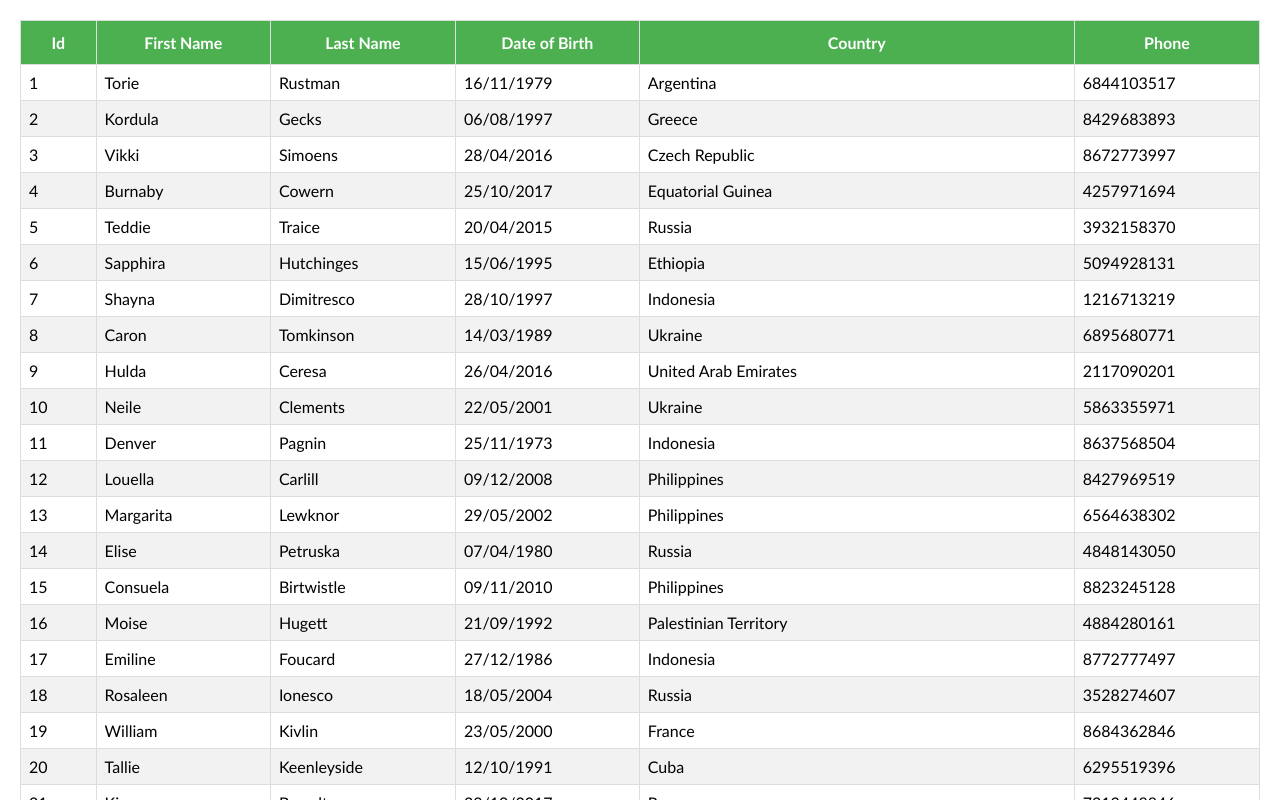
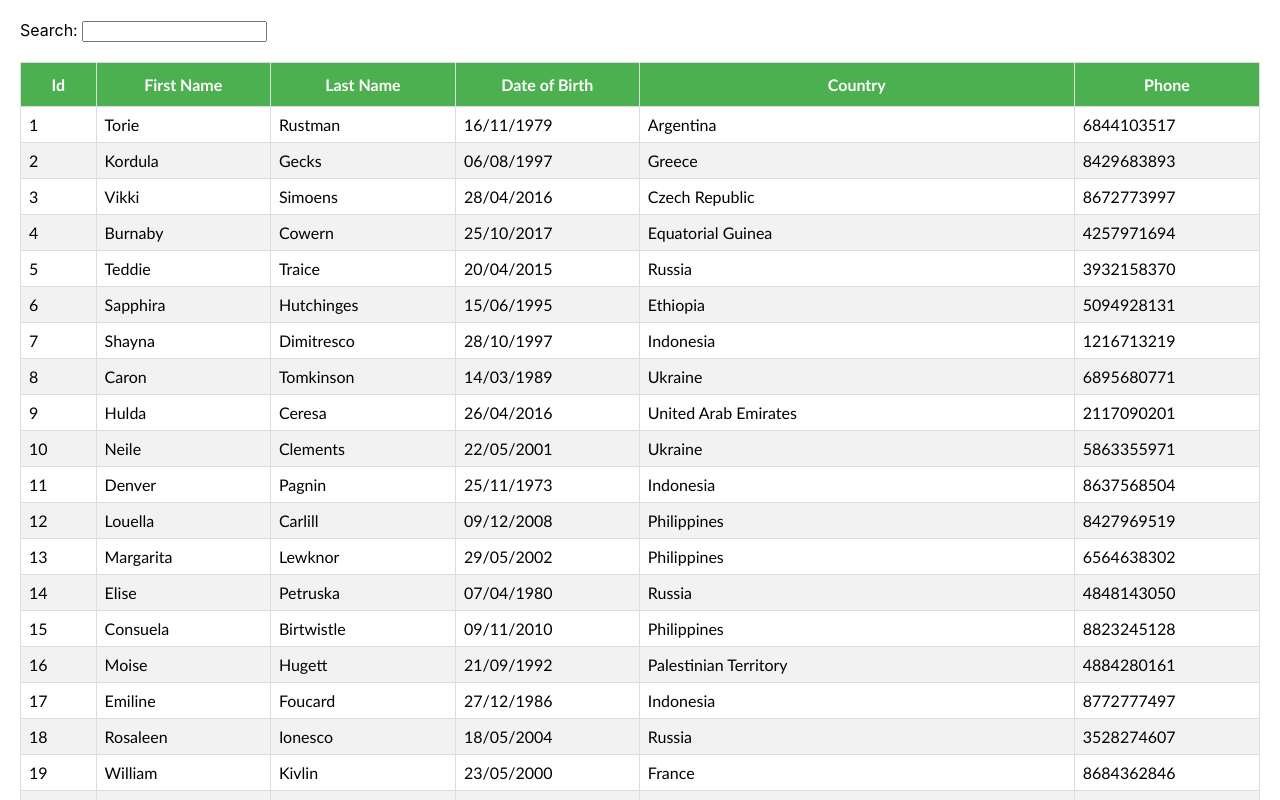
Before and after one commit to amontalvof/react-table-demo, a React (Create React App) app: page / in a window 1280 px wide. Shown: the top 800 px of the page. Built offline with nearby package versions, Linux system fonts and the light colour scheme.

Commit message:
feat: Global Filtering

```diff
--- a/src/App.js
+++ b/src/App.js
@@ -1,12 +1,13 @@
 import React from 'react';
 import './App.css';
 // import BasicTable from './components/BasicTable';
-import SortingTable from './components/SortingTable';
+// import SortingTable from './components/SortingTable';
+import FilteringTable from './components/FilteringTable';
 
 function App() {
     return (
         <div className="App">
-            <SortingTable />
+            <FilteringTable />
         </div>
     );
 }
--- /dev/null
+++ b/src/components/FilteringTable.js
@@ -0,0 +1,95 @@
+import React, { useMemo } from 'react';
+import { useTable, /*useFilters,*/ useGlobalFilter } from 'react-table';
+import MOCK_DATA from './MOCK_DATA.json';
+import { COLUMNS } from './columns';
+import './table.css';
+import { GlobalFilter } from './GlobalFilter';
+// import { ColumnFilter } from './ColumnFilter';
+
+const FilteringTable = () => {
+    const columns = useMemo(() => COLUMNS, []);
+    const data = useMemo(() => MOCK_DATA, []);
+
+    // const defaultColumn = React.useMemo(
+    //     () => ({
+    //         Filter: ColumnFilter,
+    //     }),
+    //     []
+    // );
+
+    const {
+        getTableProps,
+        getTableBodyProps,
+        headerGroups,
+        footerGroups,
+        rows,
+        prepareRow,
+        state,
+        setGlobalFilter,
+    } = useTable(
+        {
+            columns,
+            data,
+            // defaultColumn,
+        },
+        // useFilters,
+        useGlobalFilter
+    );
+
+    const { globalFilter } = state;
+
+    return (
+        <>
+            <GlobalFilter filter={globalFilter} setFilter={setGlobalFilter} />
+            <br />
+            <br />
+            <table {...getTableProps()}>
+                <thead>
+                    {headerGroups.map((headerGroup) => (
+                        <tr {...headerGroup.getHeaderGroupProps()}>
+                            {headerGroup.headers.map((column) => (
+                                <th {...column.getHeaderProps()}>
+                                    {column.render('Header')}
+                                    {/* <div>
+                                        {column.canFilter
+                                            ? column.render('Filter')
+                                            : null}
+                                    </div> */}
+                                </th>
+                            ))}
+                        </tr>
+                    ))}
+                </thead>
+                <tbody {...getTableBodyProps()}>
+                    {rows.map((row) => {
+                        prepareRow(row);
+                        return (
+                            <tr {...row.getRowProps()}>
+                                {row.cells.map((cell) => {
+                                    return (
+                                        <td {...cell.getCellProps()}>
+                                            {cell.render('Cell')}
+                                        </td>
+                                    );
+                                })}
+                            </tr>
+                        );
+                    })}
+                </tbody>
+                <tfoot>
+                    {footerGroups.map((footerGroup) => (
+                        <tr {...footerGroup.getFooterGroupProps()}>
+                            {footerGroup.headers.map((column) => (
+                                <td {...column.getFooterProps()}>
+                                    {column.render('Footer')}
+                                </td>
+                            ))}
+                        </tr>
+                    ))}
+                </tfoot>
+            </table>
+        </>
+    );
+};
+
+export default FilteringTable;
--- /dev/null
+++ b/src/components/GlobalFilter.js
@@ -0,0 +1,23 @@
+import React /*, { useState }*/ from 'react';
+// import { useAsyncDebounce } from 'react-table';
+
+export const GlobalFilter = ({ filter, setFilter }) => {
+    // const [value, setValue] = useState(filter);
+
+    // const onChange = useAsyncDebounce((value) => {
+    //     setFilter(value || undefined);
+    // }, 1000);
+
+    return (
+        <span>
+            Search:{' '}
+            <input
+                value={filter || ''}
+                onChange={(e) => {
+                    setFilter(e.target.value);
+                    // onChange(e.target.value);
+                }}
+            />
+        </span>
+    );
+};
```
